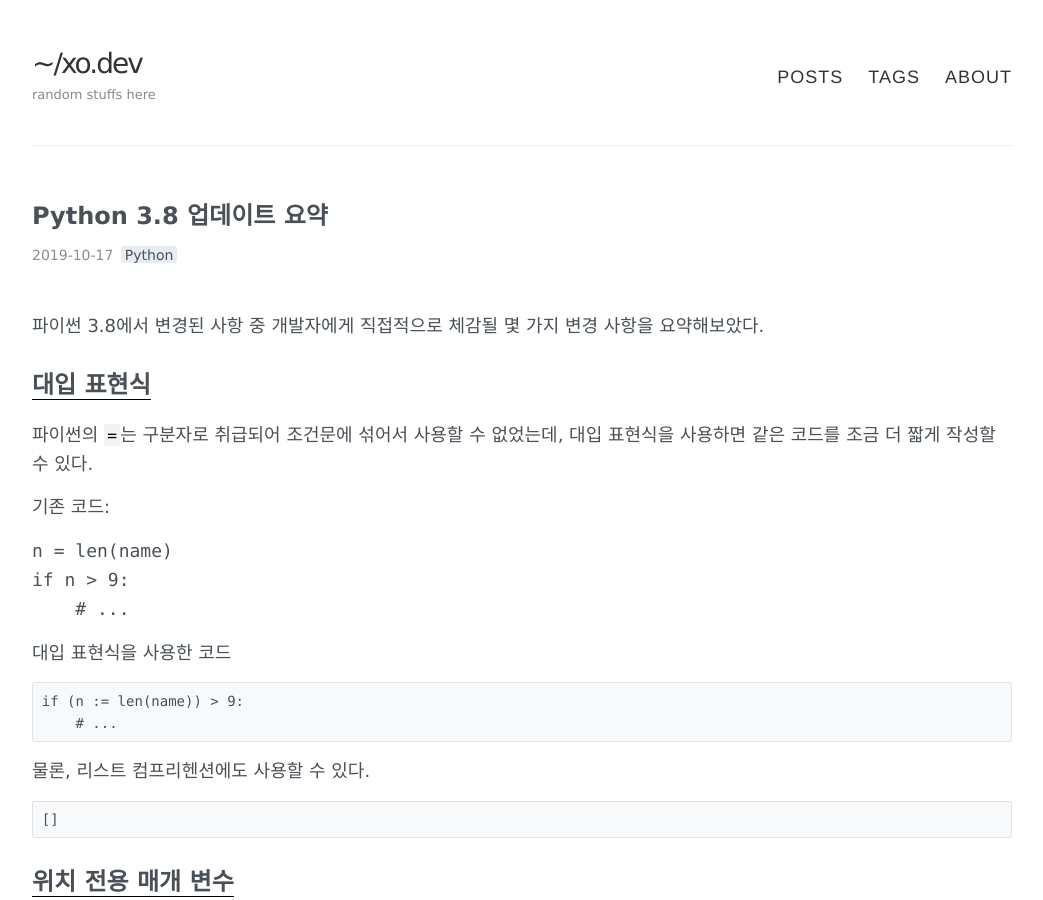
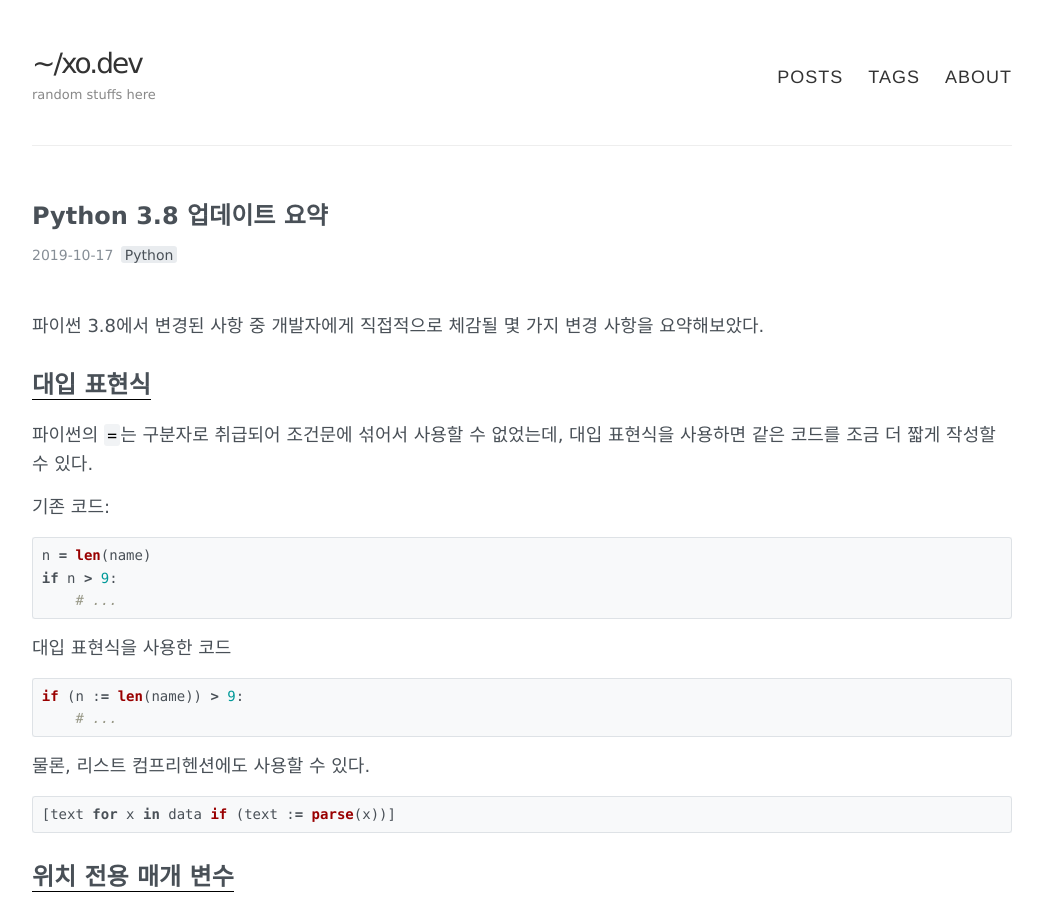
Before and after one commit to blurfx/xo.dev, a Jekyll site: the page built from _posts/2019-10-17-whats-new-in-python-3-8.md, in a window 1280 px wide and 900 px high. Shown: the whole window, without its empty margins (118-1161 px from the left). Built offline with Jekyll 4.4.1, drawn with Linux system fonts in a browser that asks for light colours; comment, search, counter and statistics services are not loaded.

Commit message:
Update 2019-10-17-whats-new-in-python-3-8.md

````diff
--- a/_posts/2019-10-17-whats-new-in-python-3-8.md
+++ b/_posts/2019-10-17-whats-new-in-python-3-8.md
@@ -12,21 +12,21 @@
 파이썬의 `=`는 구분자로 취급되어 조건문에 섞어서 사용할 수 없었는데, 대입 표현식을 사용하면 같은 코드를 조금 더 짧게 작성할 수 있다.
 
 기존 코드:
-```pythoon
+```python
 n = len(name)
 if n > 9:
     # ...
 ```
 
 대입 표현식을 사용한 코드
-```
+```python
 if (n := len(name)) > 9:
     # ...
 ```
 
 물론, 리스트 컴프리헨션에도 사용할 수 있다.
 ```python
-[]
+[text for x in data if (text := parse(x))]
 ```
 
 # [위치 전용 매개 변수](https://www.python.org/dev/peps/pep-0570/)
````
